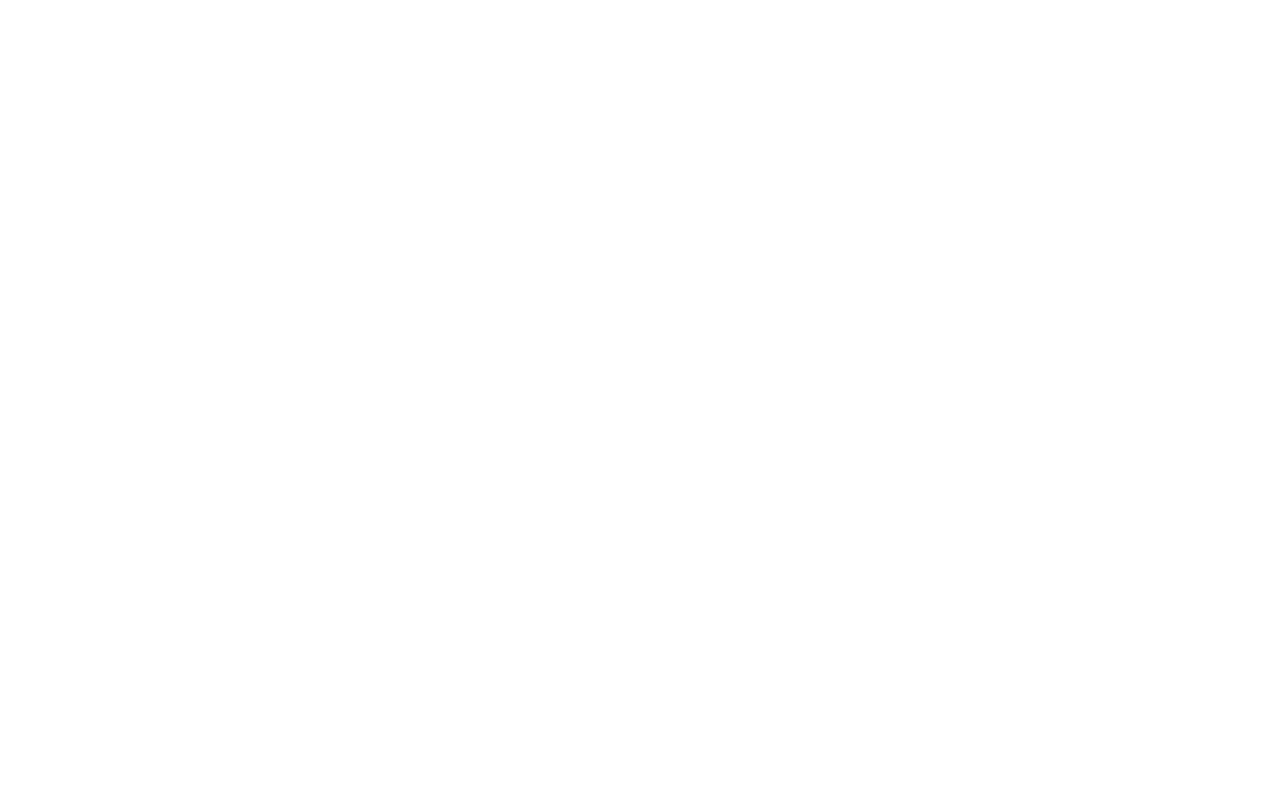
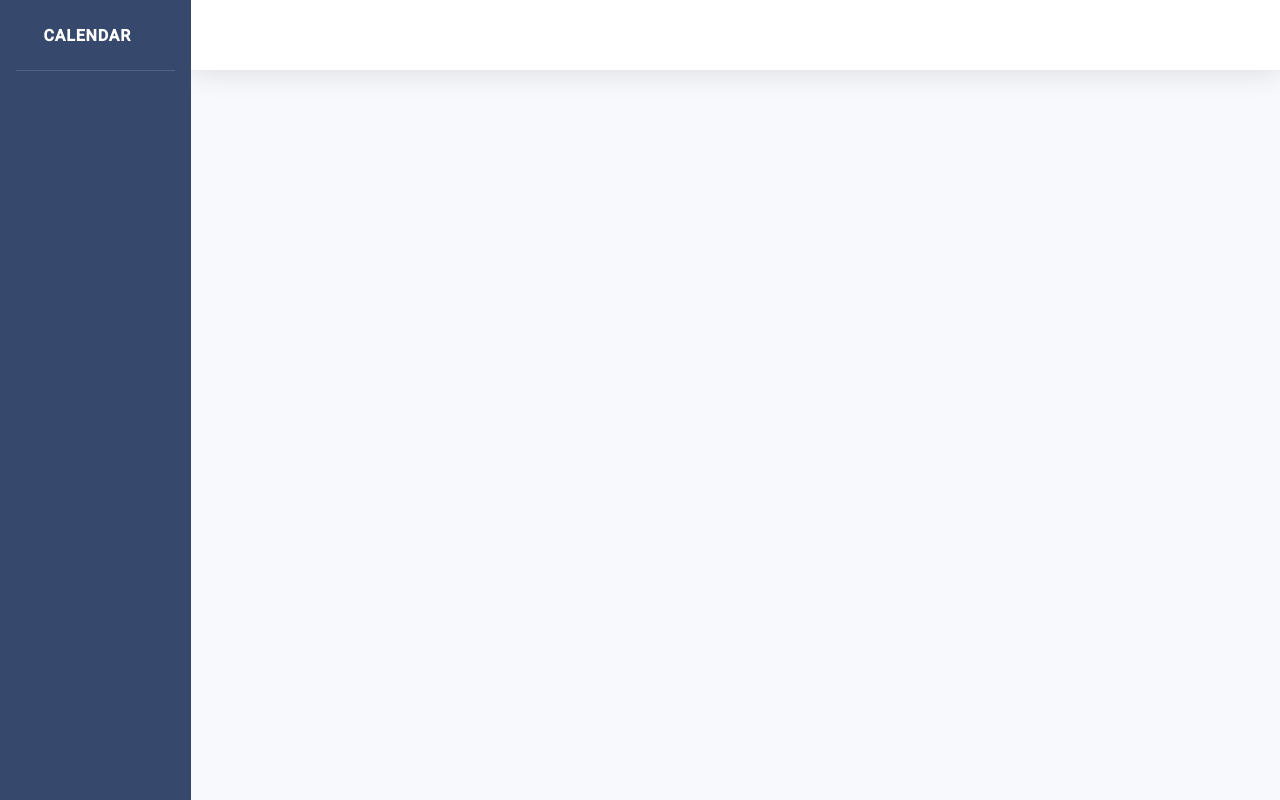
Before and after one commit to AndreiRusu94/calendar-frontend, an Angular app: page /calendar in a window 1280 px wide. Built offline with nearby package versions, Linux system fonts and the light colour scheme.

Commit message:
Add a sidebar and a topbar

```diff
--- a/src/app/calendar/calendar/calendar.component.html
+++ b/src/app/calendar/calendar/calendar.component.html
@@ -0,0 +1,20 @@
+<div id="wrapper">
+
+  <div class="navbar-nav sidebar sidebar-dark" id="sidebar">
+
+    <div class="sidebar-brand d-flex align-items-center justify-content-center mx-3">
+      Calendar
+    </div>
+
+    <hr class="sidebar-divider">
+  </div>
+
+  <div id="content-wrapper" class="d-flex flex-column">
+    <div id="content">
+
+      <div class="navbar navbar-expand navbar-light bg-white topbar" id="topbar"></div>
+
+      <div class="container-fluid"></div>
+    </div>
+  </div>
+</div>
--- a/src/app/calendar/calendar/calendar.component.scss
+++ b/src/app/calendar/calendar/calendar.component.scss
@@ -0,0 +1,173 @@
+#app-content {
+  margin: 5px;
+}
+
+*,
+*::before,
+*::after {
+  box-sizing: border-box;
+}
+
+#wrapper {
+  display: flex;
+}
+
+.sidebar {
+  width: 14rem !important;
+  min-height: 100vh;
+}
+
+.navbar-nav {
+  display: flex;
+  flex-direction: column;
+  padding-left: 0;
+  margin-bottom: 0;
+  list-style: none;
+  background-color: #36486b;
+  background-size: cover;
+}
+
+.navbar {
+  position: relative;
+  display: flex;
+  flex-wrap: wrap;
+  align-items: center;
+  justify-content: space-between;
+  padding: 0.5rem 1rem;
+}
+
+.navbar-expand {
+  flex-flow: row nowrap;
+  justify-content: flex-start;
+}
+
+.bg-white {
+  background-color: #fff !important;
+}
+
+
+.sidebar-dark .sidebar-brand {
+  color: #fff;
+}
+
+.sidebar-dark hr.sidebar-divider {
+  border-top: 1px solid rgba(255, 255, 255, 0.15);
+}
+
+.sidebar-dark .sidebar-heading {
+  color: rgba(255, 255, 255, 0.4);
+}
+
+.sidebar-dark .nav-item .nav-link {
+  color: rgba(255, 255, 255, 0.8);
+}
+
+.sidebar-dark .nav-item .nav-link i {
+  color: rgba(255, 255, 255, 0.3);
+}
+
+.sidebar-dark .nav-item .nav-link:active, .sidebar-dark .nav-item .nav-link:focus, .sidebar-dark .nav-item .nav-link:hover {
+  color: #fff;
+}
+
+.sidebar-dark .nav-item .nav-link:active i, .sidebar-dark .nav-item .nav-link:focus i, .sidebar-dark .nav-item .nav-link:hover i {
+  color: #fff;
+}
+
+.sidebar-dark .nav-item .nav-link[data-toggle="collapse"]::after {
+  color: rgba(255, 255, 255, 0.5);
+}
+
+.sidebar-dark .nav-item.active .nav-link {
+  color: #fff;
+}
+
+.sidebar-dark .nav-item.active .nav-link i {
+  color: #fff;
+}
+
+.sidebar-dark #sidebarToggle {
+  background-color: rgba(255, 255, 255, 0.2);
+}
+
+.sidebar-dark #sidebarToggle::after {
+  color: rgba(255, 255, 255, 0.5);
+}
+
+.sidebar-dark #sidebarToggle:hover {
+  background-color: rgba(255, 255, 255, 0.25);
+}
+
+.sidebar-dark.toggled #sidebarToggle::after {
+  color: rgba(255, 255, 255, 0.5);
+}
+
+.sidebar .sidebar-brand {
+  height: 4.375rem;
+  text-decoration: none;
+  font-size: 1rem;
+  font-weight: 800;
+  padding: 1.5rem 1rem;
+  text-align: center;
+  text-transform: uppercase;
+  letter-spacing: 0.05rem;
+  z-index: 1;
+}
+
+.d-flex {
+  display: flex !important;
+}
+
+.align-items-center {
+  align-items: center !important;
+}
+
+.justify-content-center {
+  justify-content: center !important;
+}
+
+.mx-3 {
+  margin-right: 1rem !important;
+}
+
+.sidebar hr.sidebar-divider {
+  margin: 0 1rem 1rem;
+}
+
+#wrapper #content-wrapper {
+  background-color: #f8f9fc;
+  width: 100%;
+  overflow-x: hidden;
+}
+
+.flex-column {
+  flex-direction: column !important;
+}
+
+#wrapper #content-wrapper #content {
+  flex: 1 0 auto;
+}
+
+.topbar {
+  height: 4.375rem;
+  margin-bottom: 1.5rem !important;
+  box-shadow: 0 0.15rem 1.75rem 0 rgba(58, 59, 69, 0.15) !important;
+}
+
+.container-fluid {
+  width: 100%;
+  padding-right: 0.75rem;
+  padding-left: 0.75rem;
+  margin-right: auto;
+  margin-left: auto;
+}
+
+hr {
+  box-sizing: content-box;
+  height: 0;
+  overflow: visible;
+  margin-top: 1rem;
+  margin-bottom: 1rem;
+  border: 0;
+  border-top: 1px solid rgba(0, 0, 0, 0.1);
+}
```
